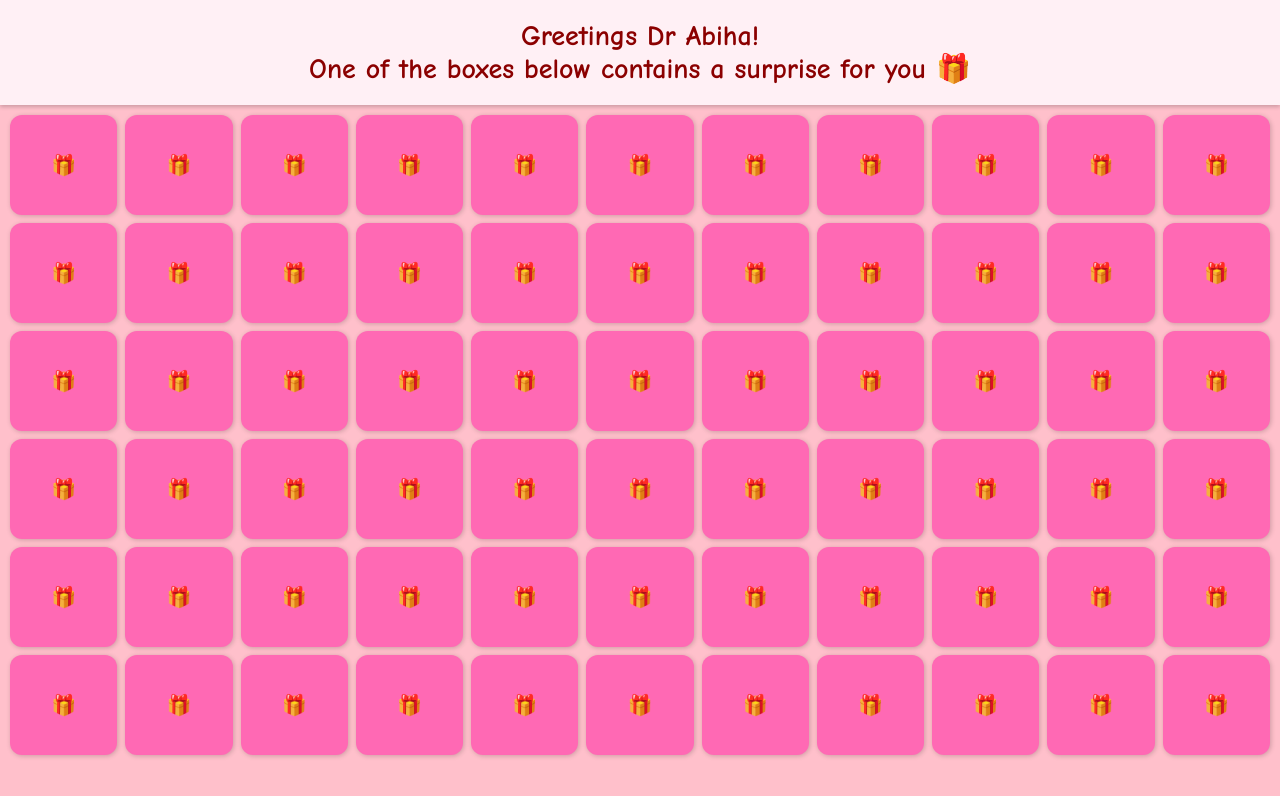
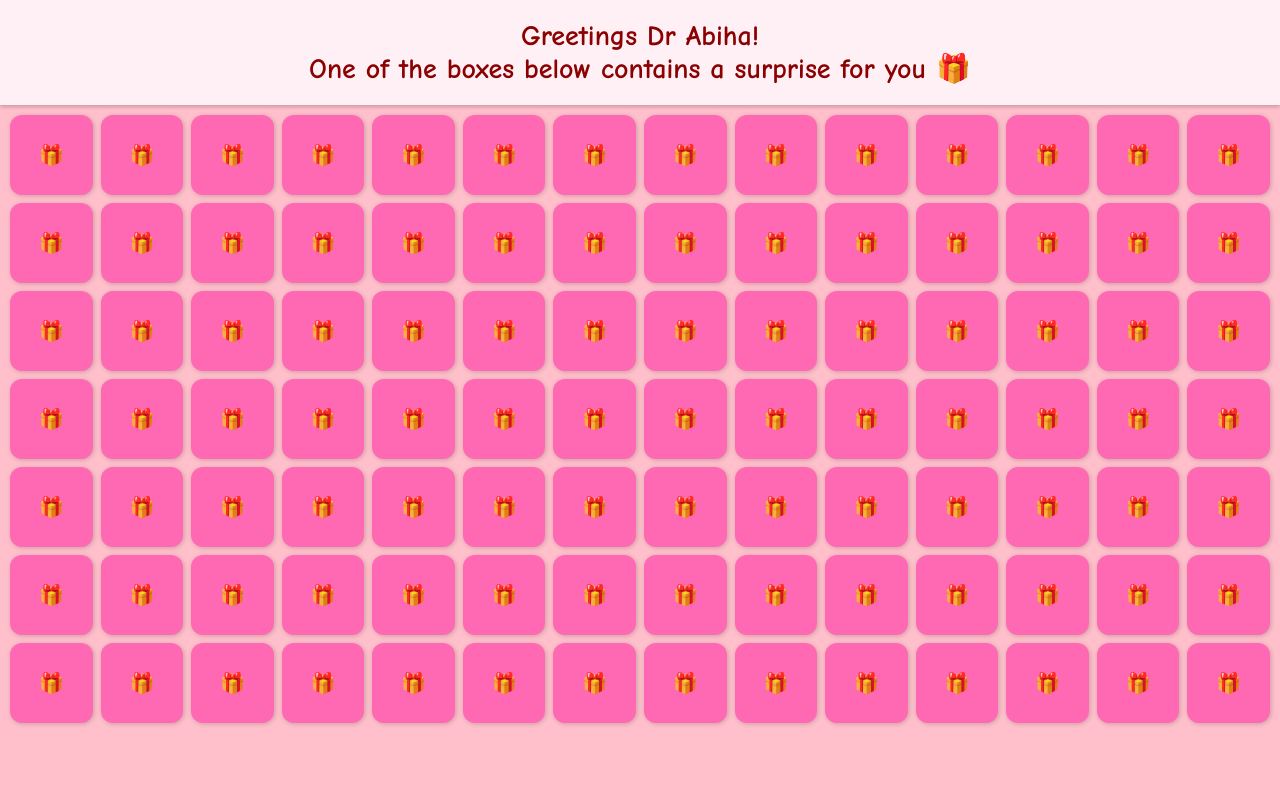
Before and after one commit to abihaibrahim/HBD, a plain HTML site: page index.html in a window 1280 px wide. Drawn offline with nearby package versions, Linux system fonts and the light colour scheme.

Commit message:
Update index.html

```diff
--- a/index.html
+++ b/index.html
@@ -67,7 +67,7 @@
 
   <script>
     const gridContainer = document.getElementById("gridContainer");
-    const buttonSize = 100;
+    const buttonSize = 80;
 
     // Calculate available height (excluding greeting)
     const headerHeight = document.querySelector('.greeting').offsetHeight;
```
